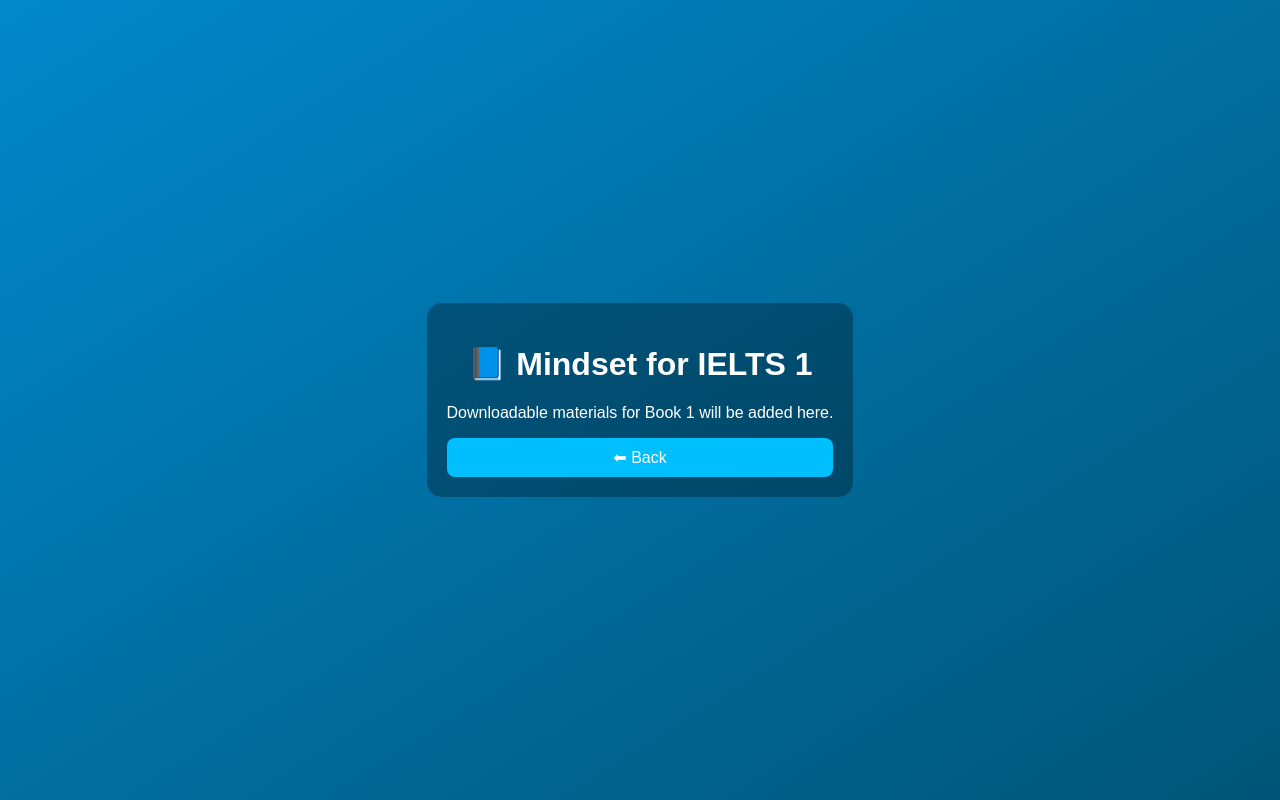
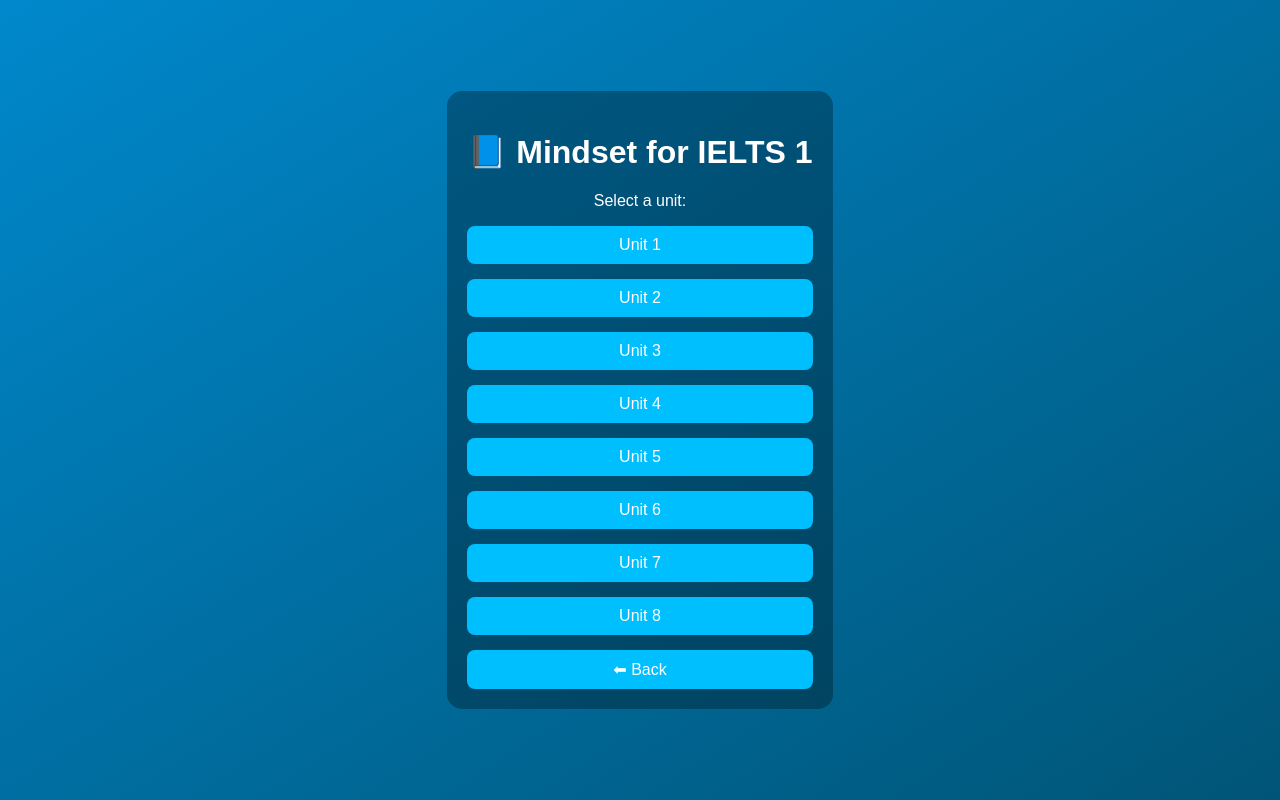
Before and after one commit to amirhoomanshahin-eng/english-decoded-bot, a website: page public/mindset1.html in a window 1280 px wide. Drawn offline with Linux system fonts and the light colour scheme.

Commit message:
Update mindset1.html

```diff
--- a/public/mindset1.html
+++ b/public/mindset1.html
@@ -3,13 +3,22 @@
 <head>
   <meta charset="UTF-8">
   <meta name="viewport" content="width=device-width, initial-scale=1.0">
-  <title>Mindset for IELTS 1</title>
+  <title>Mindset for IELTS 1 - Units</title>
   <link rel="stylesheet" href="style.css">
 </head>
 <body>
   <div class="container">
     <h1>📘 Mindset for IELTS 1</h1>
-    <p>Downloadable materials for Book 1 will be added here.</p>
+    <p>Select a unit:</p>
+
+    <button onclick="location.href='mindset1unit1.html'">Unit 1</button>
+    <button onclick="location.href='mindset1unit2.html'">Unit 2</button>
+    <button onclick="location.href='mindset1unit3.html'">Unit 3</button>
+    <button onclick="location.href='mindset1unit4.html'">Unit 4</button>
+    <button onclick="location.href='mindset1unit5.html'">Unit 5</button>
+    <button onclick="location.href='mindset1unit6.html'">Unit 6</button>
+    <button onclick="location.href='mindset1unit7.html'">Unit 7</button>
+    <button onclick="location.href='mindset1unit8.html'">Unit 8</button>
 
     <button onclick="location.href='mindset.html'">⬅ Back</button>
   </div>
```
